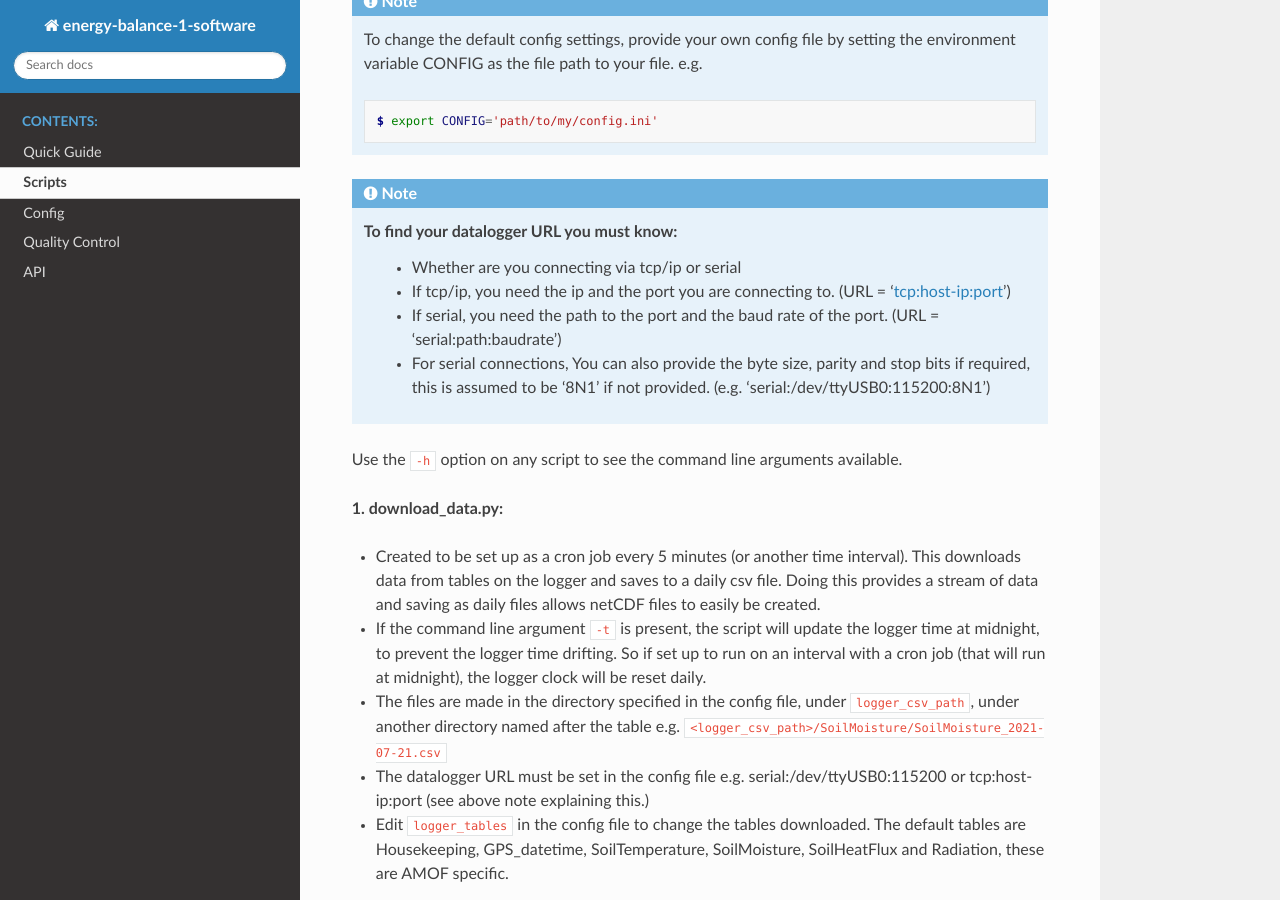
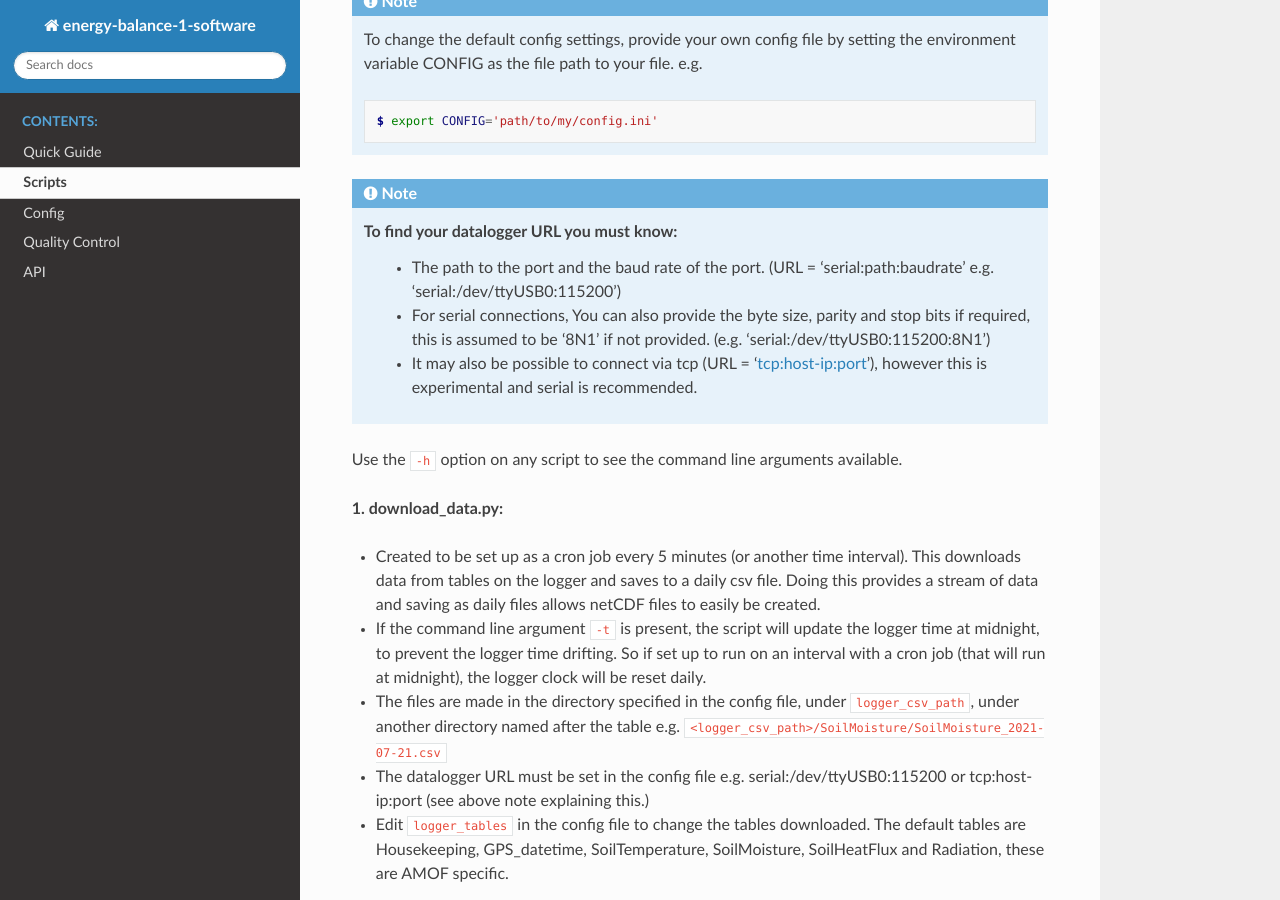
Before and after one commit to ncasuk/ncas-energy-balance-1-software, a Sphinx documentation site: the page built from docs/scripts.rst, in a window 1280 px wide and 900 px high, scrolled down 413 px. Built offline with Sphinx 7.4.7 and the Read the Docs theme 2.0.0, drawn with Linux system fonts in a browser that asks for light colours.

Commit message:
update docs

```diff
--- a/docs/readme.rst
+++ b/docs/readme.rst
@@ -78,7 +78,7 @@ Otherwise,
     $ pip install matplotlib
 
 
-It is likely that you will use a Raspberry Pi to connect to the logger using a Moxa NPort either via TCP/IP or in Real COM mode. Therefore you will run the scripts on the Raspberry Pi.
+It is likely that you will use a Raspberry Pi to connect to the logger using a Moxa NPort in Real COM mode. Therefore you will run the scripts on the Raspberry Pi.
 
   - If using Real COM mode the Real COM driver must be installed (see https://www.moxa.com/en/products/industrial-edge-connectivity/serial-device-servers/general-device-servers/nport-5100-series#resources) along with raspberrypi-kernel-headers (run ``sudo apt install raspberrypi-kernel-headers``)
   - You will then need to map the target IP to the Real COM port - find the readme explaining how to do this at the path: ``/usr/lib/npreal2``.
--- a/docs/scripts.rst
+++ b/docs/scripts.rst
@@ -23,10 +23,9 @@
 
 .. note::
     To find your datalogger URL you must know:
-        - Whether are you connecting via tcp/ip or serial
-        - If tcp/ip, you need the ip and the port you are connecting to. (URL = 'tcp:host-ip:port')
-        - If serial, you need the path to the port and the baud rate of the port. (URL = 'serial:path:baudrate')
+        - The path to the port and the baud rate of the port. (URL = 'serial:path:baudrate' e.g. 'serial:/dev/ttyUSB0:115200')
         - For serial connections, You can also provide the byte size, parity and stop bits if required, this is assumed to be '8N1' if not provided. (e.g. 'serial:/dev/ttyUSB0:115200:8N1')
+        - It may also be possible to connect via tcp (URL = 'tcp:host-ip:port'), however this is experimental and serial is recommended.
 
 Use the ``-h`` option on any script to see the command line arguments available.
 
```
